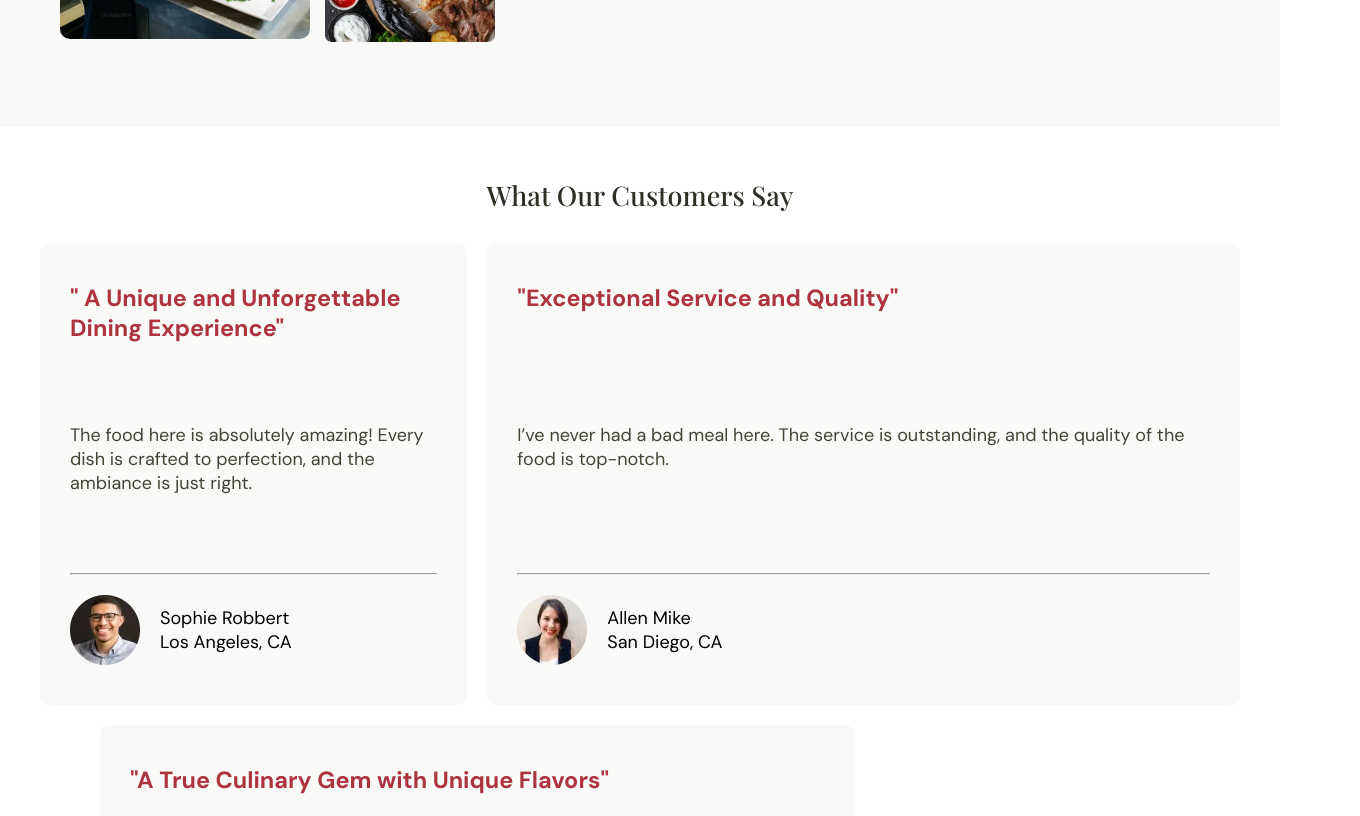
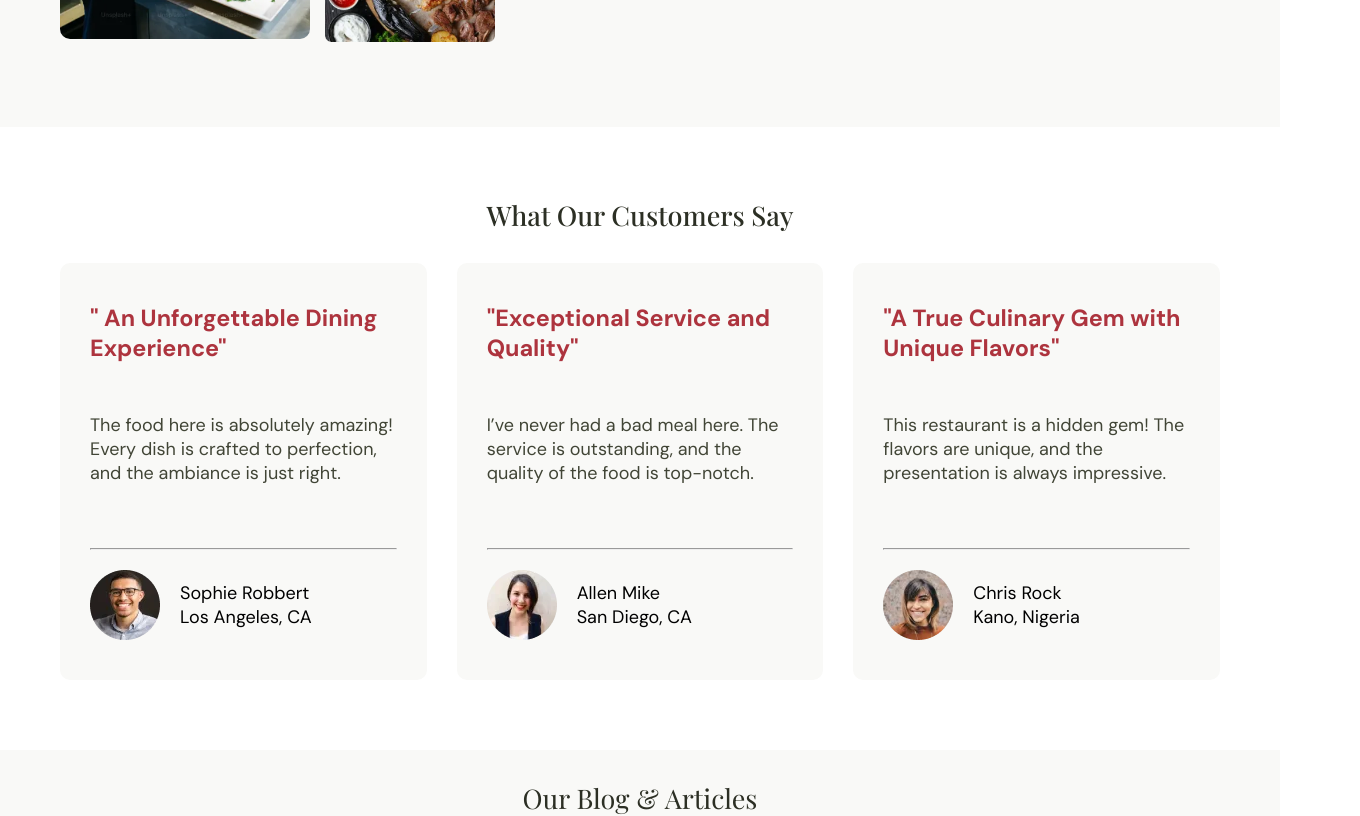
Before and after one commit to devalibello/tasty-food, a React (Create React App) app: page / in a window 1280 px wide. Shown: the part 3240-4056 px from the top of the page, 1360 px wide, since content can reach past the window. Built offline with nearby package versions, Linux system fonts and the light colour scheme; a web font is replaced by a local one.

Commit message:
Update customer section final 1

```diff
--- a/src/components/Homepage/Customers.js
+++ b/src/components/Homepage/Customers.js
@@ -13,7 +13,7 @@ const customers = [
     {
         id: 1,
         image: firstCustomerImage,
-        title: ' A Unique and Unforgettable Dining Experience',
+        title: ' An Unforgettable Dining Experience',
         description: "The food here is absolutely amazing! Every dish is crafted to perfection, and the ambiance is just right.",
         name: "Sophie Robbert",
         location: "Los Angeles, CA"
--- a/src/styles/Customers.css
+++ b/src/styles/Customers.css
@@ -184,32 +184,57 @@
     }
 
     .customers-section ul li:nth-child(2) {
-        min-height: 130px;
+        min-height: 80px;
     }
 
     .customers-section ul li:nth-child(1) {
-        min-height: 100px;
+        min-height: 50px;
     }
+
    }
 
 /* Laptop Styles */
 
-@media screen and (min-width: 930px) {
+@media screen and (min-width: 920px) {
+    .customer-card-section ul:nth-child(1) {
+        grid-column: 1 / 5;
+        grid-row: 1 / 2;
+    }
+    .customer-card-section ul:nth-child(2) {
+        grid-column: 5 / 9;
+        grid-row: 1 / 2;
+    }
+
+    .customer-card-section ul:nth-child(3) {
+        grid-column: 9 / 13;
+        grid-row: 1 / 2;
+    }
+
+    .customers-section ul li:nth-child(2) {
+        min-height: 115px;
+    }
+
     .customers-section ul li:nth-child(1) {
-        min-height: 120px;
+        min-height: 90px;
+    }
+
+    .customer-card-section {
+        display: grid;
+        grid-template-columns: repeat(12, 1fr);
+        grid-template-rows: repeat(1, minmax(300px, auto));
+        gap: 20px;
+    }
+
+    .customers-section {
+        padding: 70px 60px;
     }
 }
 
 /* Desktop Style */
 
 @media screen and (min-width: 1190px) {
-    .customers-section ul li:nth-child(1) {
-        min-height: 120px;
-    }
 
     .customer-card-section {
-        display: grid;
-        grid-template-columns: 1fr 1fr 1fr;
-        gap: 20px;
+        gap: 30px;
     }
 }
```
